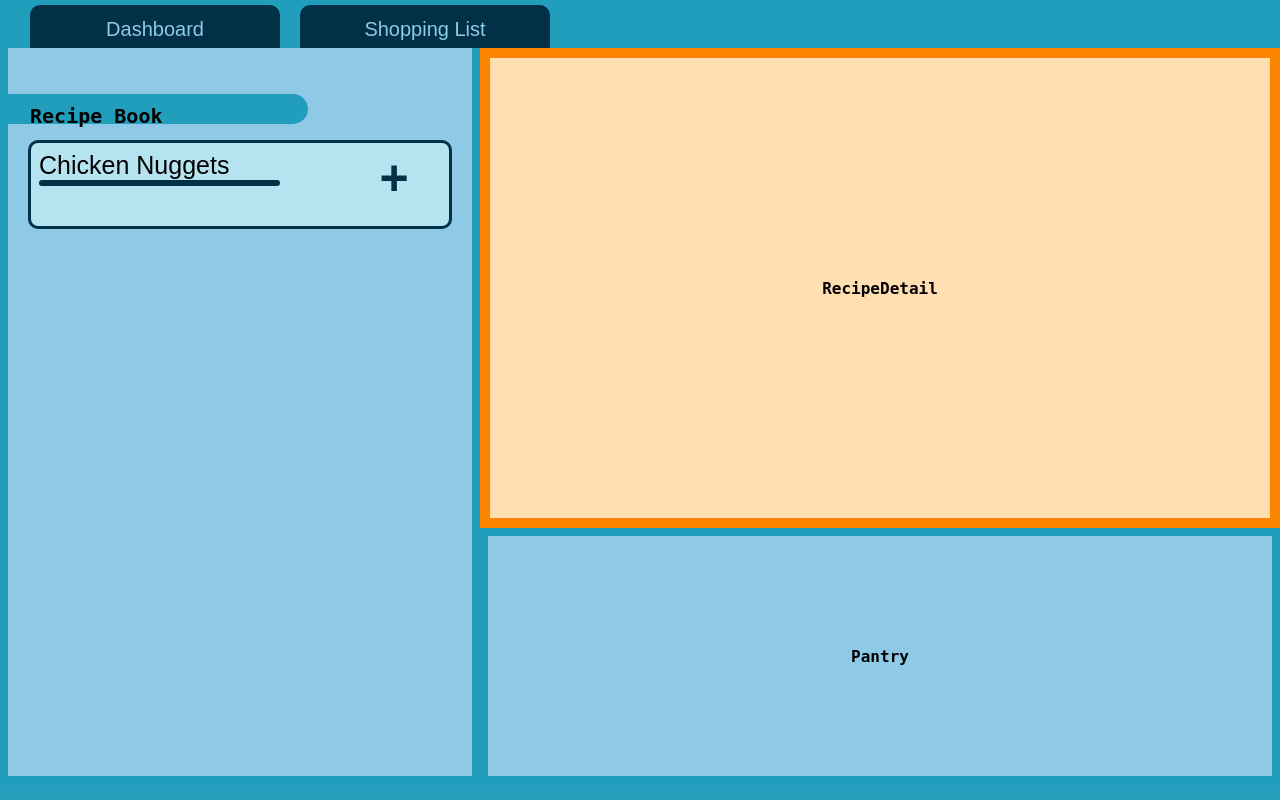
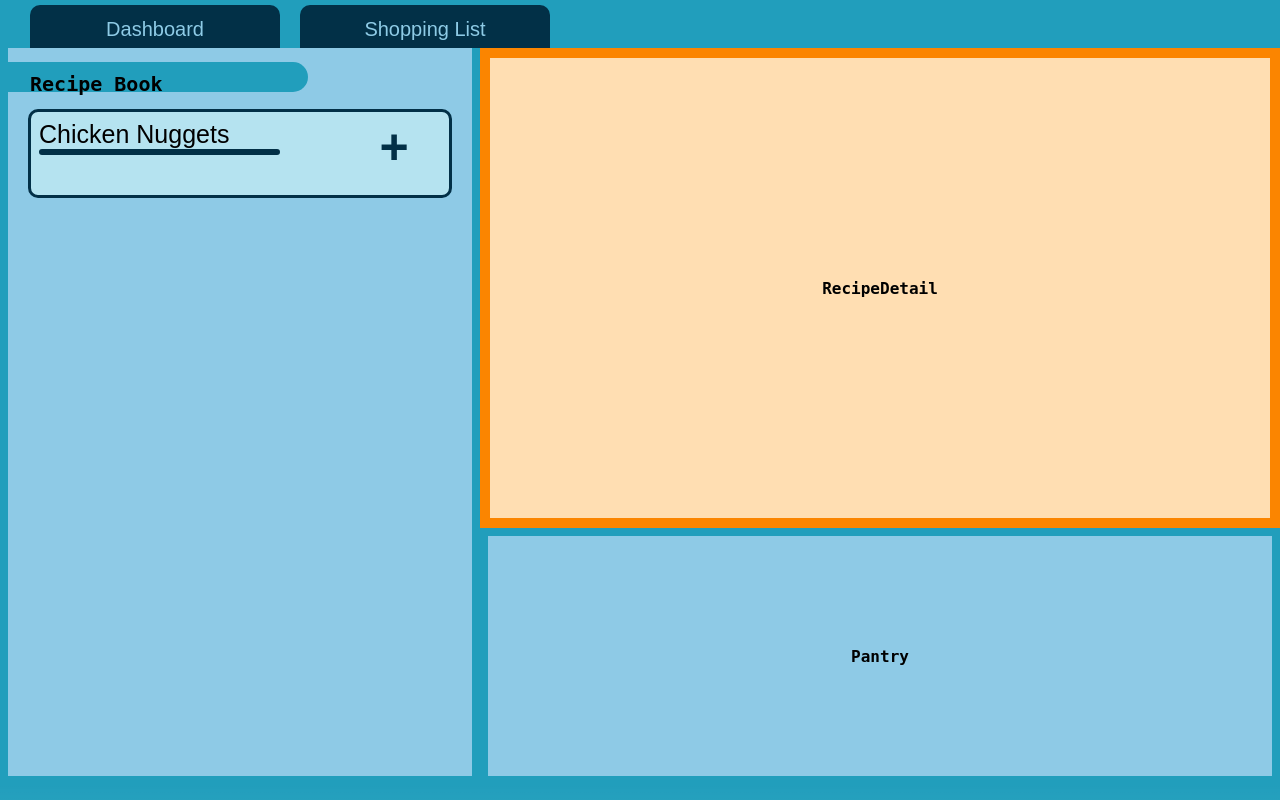
Before and after one commit to TWeiss21/CS458S23-Phood, a Next.js app: page / in a window 1280 px wide. Built offline with nearby package versions, Linux system fonts and the light colour scheme.

Commit message:
Possible RecipeList fix

```diff
--- a/components/dashboard.jsx
+++ b/components/dashboard.jsx
@@ -11,7 +11,7 @@ const dashboard = () => {
         <div className="header">
           <Header />
         </div>
-        <div className="recipeList centered">
+        <div className="recipeList">
           <RecipeList />
         </div>
         <div className="recipeDetail centered">
```
